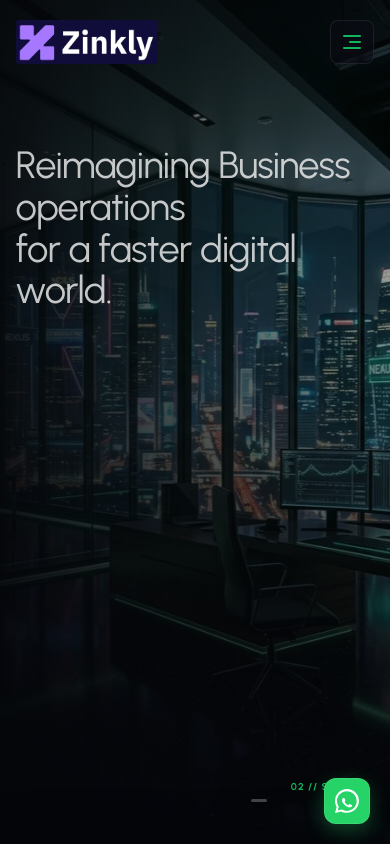
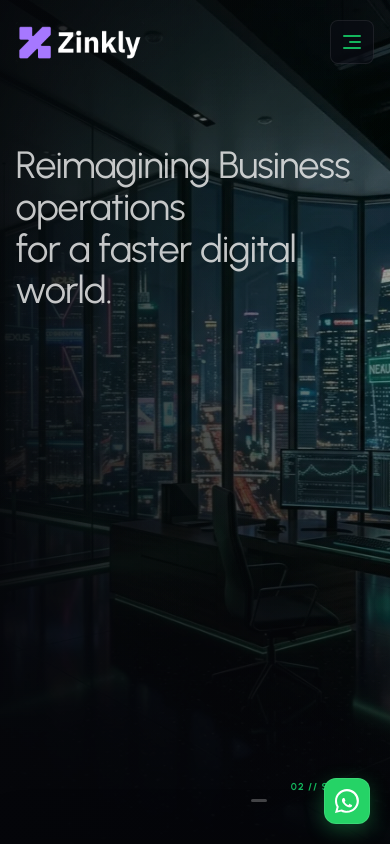
Before and after one commit to Leadfremestudio/zinkly-web, a React (Vite) app: page / in a window 390 px wide. Shown: the top 844 px of the page. Built offline with nearby package versions, Linux system fonts and the light colour scheme.

Commit message:
style: adjust desktop header logo size to 45px and add black logo variant for subpages

```diff
--- a/src/App.css
+++ b/src/App.css
@@ -24,7 +24,7 @@
 }
 
 .logo-img {
-  height: 58px;
+  height: 45px;
   width: auto;
   display: block;
   object-fit: contain;
@@ -32,7 +32,7 @@
 
 @media (max-width: 768px) {
   .logo-img {
-    height: 44px;
+    height: 40px;
   }
 }
 
--- a/src/components/Header.jsx
+++ b/src/components/Header.jsx
@@ -1,6 +1,7 @@
 import { useState, useEffect } from 'react';
 import { Link, NavLink, useLocation } from 'react-router-dom';
 import zinklyLogo from '../assets/zinkly-logo.png';
+import zinklyLogoBlack from '../assets/zinkly-logo-black.png';
 
 function Header() {
   const [menuOpen, setMenuOpen] = useState(false);
@@ -29,12 +30,15 @@ function Header() {
   }, [menuOpen]);
 
   const isLightTheme = location.pathname.toLowerCase() === '/solutions' ||
-                       location.pathname.toLowerCase() === '/contact';
+                       location.pathname.toLowerCase() === '/contact' ||
+                       location.pathname !== '/';
+
+  const logoSrc = isLightTheme ? zinklyLogoBlack : zinklyLogo;
 
   return (
     <header className={`app-header ${menuOpen ? 'menu-expanded' : ''}`}>
       <Link to="/" className="logo-container" aria-label="Zinkly Home" onClick={closeMenu}>
-        <img src={zinklyLogo} alt="Zinkly Logo" className="logo-img" />
+        <img src={logoSrc} alt="Zinkly Logo" className="logo-img" />
       </Link>
 
       <nav
```
Also changed, not shown: src/assets/zinkly-logo-black.png (added), src/assets/zinkly-logo.png.
